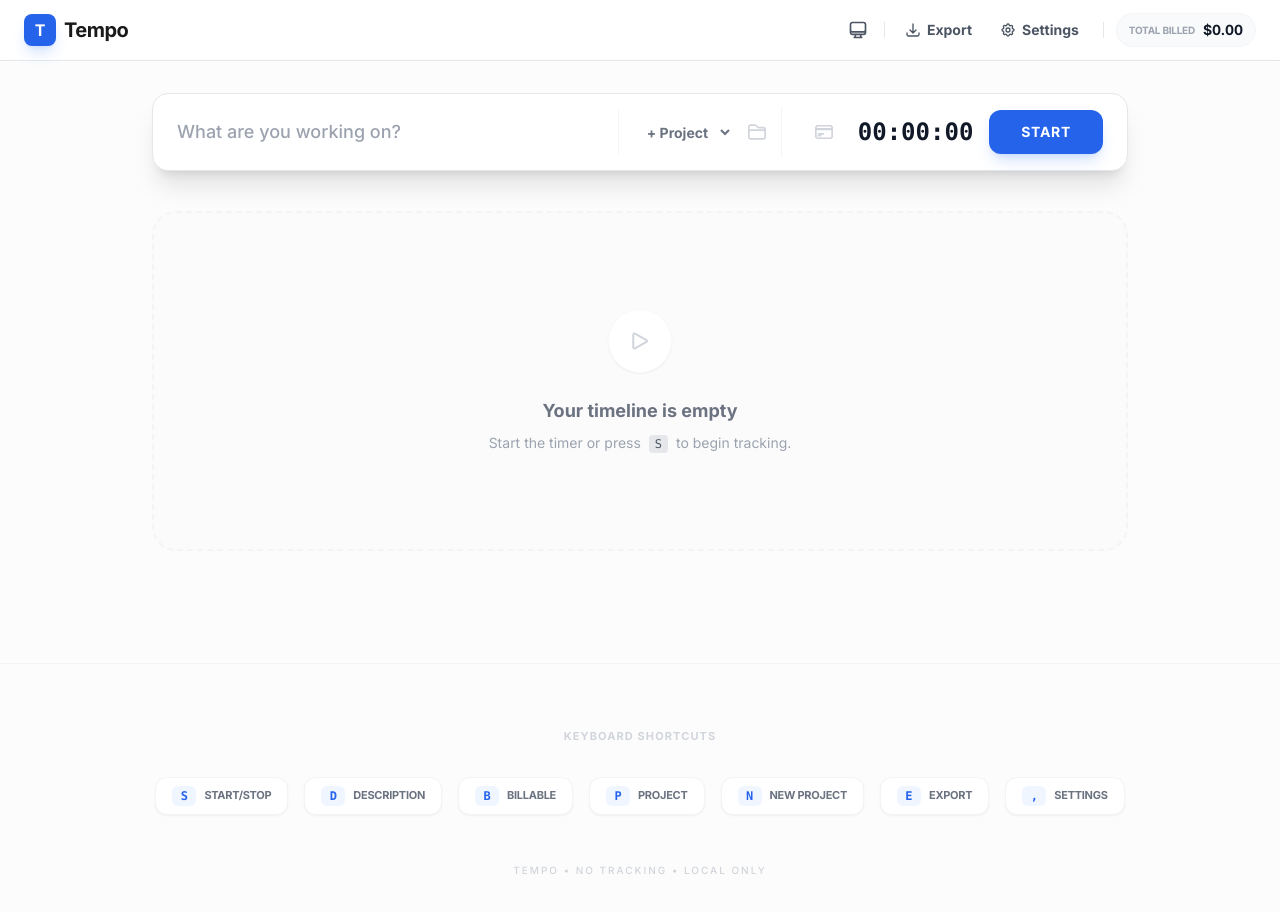
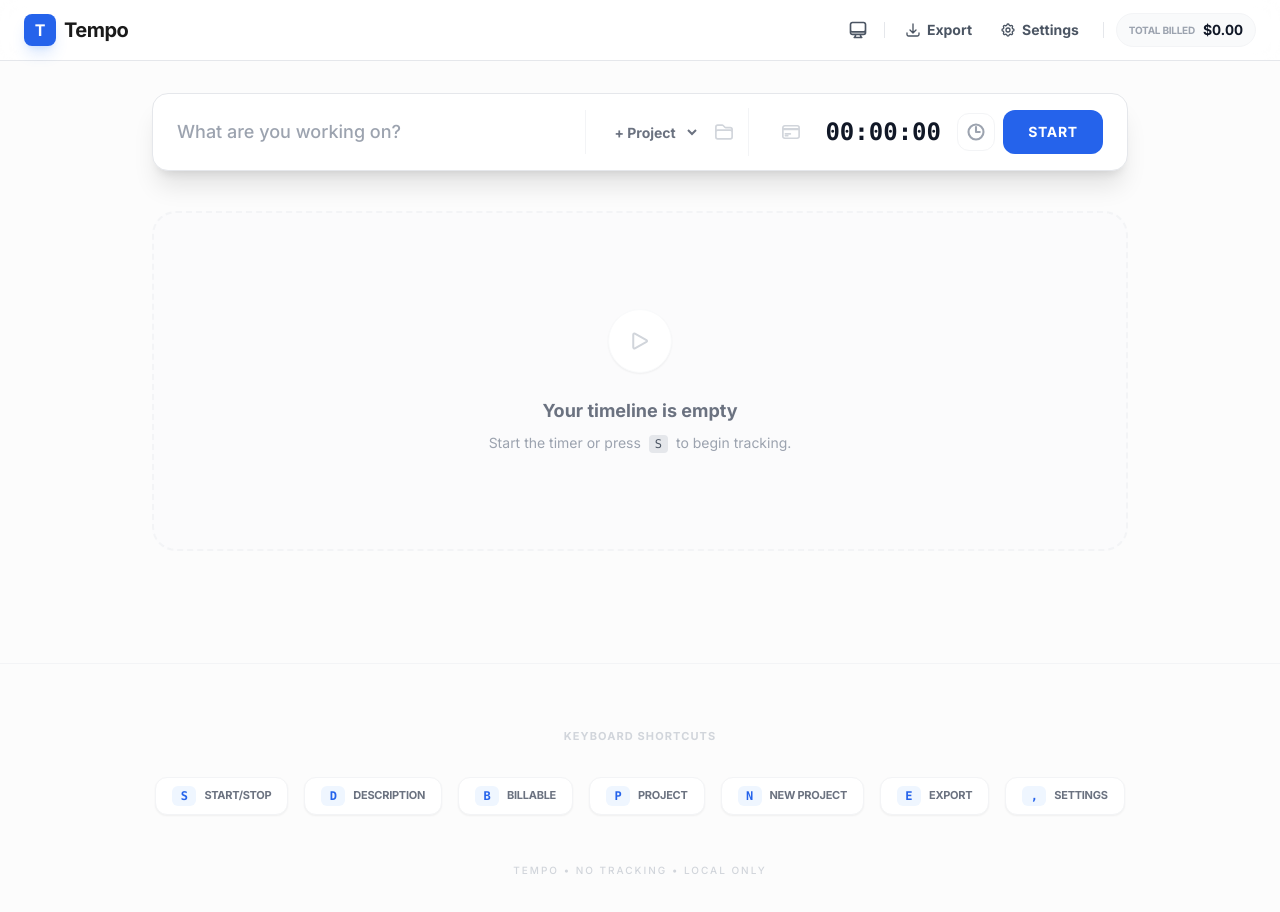
Before and after one commit to MahbodHastam/Tempo, a React (Vite) app: page / in a window 1280 px wide. Shown: the top 912 px of the page. Built offline with nearby package versions, Linux system fonts and the light colour scheme.

Commit message:
feat: Enhance tracker functionality with manual entry and conflict checking
Introduces the ability to manually add time entries and checks for overlapping entries before creation. This improves user flexibility and data integrity.

```diff
--- a/App.tsx
+++ b/App.tsx
@@ -1,3 +1,4 @@
+
 import React, { useState, useEffect, useRef } from 'react';
 import { TimeEntry, Project, AppState, ThemeMode } from './types';
 import { COLORS, Icons } from './constants';
@@ -17,7 +18,6 @@
         const parsed = JSON.parse(saved);
         if (!parsed.preferredCurrency) parsed.preferredCurrency = 'USD';
         if (!parsed.themeMode) parsed.themeMode = 'system';
-        // Handle potential migration if projects were previously defined with default data
         return parsed;
       } catch (e) {
         console.error("Failed to parse local storage", e);
@@ -51,6 +51,7 @@
   useEffect(() => {
     const root = window.document.documentElement;
     const applyTheme = (mode: ThemeMode) => {
+      // Fix: Corrected syntax error in theme logic where a closing parenthesis and bracket were incorrectly placed
       const isDark = mode === 'dark' || (mode === 'system' && window.matchMedia('(prefers-color-scheme: dark)').matches);
       if (isDark) {
         root.classList.add('dark');
@@ -78,7 +79,7 @@
       setSettingsRate(state.defaultHourlyRate.toString());
       setSettingsCurrency(state.preferredCurrency);
     }
-  }, [showSettingsModal]);
+  }, [showSettingsModal, state.defaultHourlyRate, state.preferredCurrency]);
 
   useEffect(() => {
     const handleKeyDown = (e: KeyboardEvent) => {
@@ -178,6 +179,49 @@
       entries: [completedEntry, ...prev.entries],
       activeEntry: null
     }));
+  };
+
+  const checkConflict = (startTime: number, endTime: number) => {
+    return state.entries.some(entry => {
+      const eStart = entry.startTime;
+      const eEnd = entry.endTime || Date.now();
+      return (startTime < eEnd) && (eStart < endTime);
+    });
+  };
+
+  const addManualEntry = (from: string, to: string) => {
+    const today = new Date();
+    const [fromH, fromM] = from.split(':').map(Number);
+    const [toH, toM] = to.split(':').map(Number);
+
+    const startTime = new Date(today.setHours(fromH, fromM, 0, 0)).getTime();
+    let endTime = new Date(today.setHours(toH, toM, 0, 0)).getTime();
+
+    if (endTime <= startTime) {
+      endTime += 24 * 60 * 60 * 1000;
+    }
+
+    if (checkConflict(startTime, endTime)) {
+      alert("This entry conflicts with an existing time entry.");
+      return false;
+    }
+
+    const manualEntry: TimeEntry = {
+      id: generateId(),
+      description: state.activeEntry?.description || '',
+      startTime,
+      endTime,
+      isBillable: state.activeEntry?.isBillable ?? true,
+      hourlyRate: state.defaultHourlyRate,
+      projectId: state.activeEntry?.projectId
+    };
+
+    setState(prev => ({
+      ...prev,
+      entries: [manualEntry, ...prev.entries],
+      activeEntry: null
+    }));
+    return true;
   };
 
   const continueEntry = (entry: TimeEntry) => {
@@ -310,6 +354,8 @@
           onNewProject={() => setShowProjectModal(true)}
           onStart={startTimer}
           onStop={stopTimer}
+          onAddManual={addManualEntry}
+          checkConflict={checkConflict}
           descInputRef={descInputRef}
           projectSelectRef={projectSelectRef}
         />
--- a/components/TrackerBar.tsx
+++ b/components/TrackerBar.tsx
@@ -1,4 +1,4 @@
-import React from 'react';
+import React, { useState, useMemo } from 'react';
 import { Icons } from '../constants';
 import { Tooltip } from './Tooltip';
 import { formatDuration } from '../utils';
@@ -12,6 +12,8 @@
   onNewProject: () => void;
   onStart: () => void;
   onStop: () => void;
+  onAddManual: (from: string, to: string) => boolean;
+  checkConflict: (startTime: number, endTime: number) => boolean;
   descInputRef: React.RefObject<HTMLInputElement>;
   projectSelectRef: React.RefObject<HTMLSelectElement>;
 }
@@ -24,13 +26,51 @@
   onNewProject,
   onStart,
   onStop,
+  onAddManual,
+  checkConflict,
   descInputRef,
   projectSelectRef
 }) => {
+  const [isManual, setIsManual] = useState(false);
+  const [manualFrom, setManualFrom] = useState(() => {
+    const d = new Date();
+    d.setHours(d.getHours() - 1);
+    return d.toTimeString().slice(0, 5);
+  });
+  const [manualTo, setManualTo] = useState(() => {
+    return new Date().toTimeString().slice(0, 5);
+  });
+
   const isRunning = !!activeEntry?.startTime;
 
+  const hasConflict = useMemo(() => {
+    if (!isManual) return false;
+    const today = new Date();
+    const [fromH, fromM] = manualFrom.split(':').map(Number);
+    const [toH, toM] = manualTo.split(':').map(Number);
+    const start = new Date(today.setHours(fromH, fromM, 0, 0)).getTime();
+    let end = new Date(today.setHours(toH, toM, 0, 0)).getTime();
+    if (end <= start) end += 24 * 60 * 60 * 1000;
+    return checkConflict(start, end);
+  }, [manualFrom, manualTo, isManual, checkConflict]);
+
+  const handleManualAdd = () => {
+    if (hasConflict) return;
+    onAddManual(manualFrom, manualTo);
+  };
+
+  const calculateManualDuration = () => {
+    const [fromH, fromM] = manualFrom.split(':').map(Number);
+    const [toH, toM] = manualTo.split(':').map(Number);
+    let diff = (toH * 60 + toM) - (fromH * 60 + fromM);
+    if (diff < 0) diff += 24 * 60; // Next day
+    return formatDuration(diff * 60 * 1000);
+  };
+
   return (
-    <div className={`rounded-2xl shadow-xl border transition-all duration-300 ${isRunning ? 'ring-2 ring-blue-500/20' : ''} bg-white dark:bg-dark-surface border-gray-200 dark:border-dark-border p-2 mb-10 flex flex-col md:flex-row items-stretch md:items-center gap-2`}>
+    <div className={`rounded-2xl shadow-xl border transition-all duration-300 ${isRunning ? 'ring-4 ring-blue-500/10' : ''} bg-white dark:bg-dark-surface border-gray-200 dark:border-dark-border mb-10`}>
+      {/* Main Bar */}
+      <div className="flex flex-col md:flex-row items-stretch md:items-center p-2 gap-2">
         <div className="flex-1 flex items-center px-4 gap-3 border-b md:border-b-0 md:border-r border-gray-100 dark:border-dark-border py-2">
           <input
             ref={descInputRef}
@@ -41,7 +81,11 @@
             onKeyDown={(e) => {
               if (e.key === 'Enter') {
                 e.preventDefault();
+                if (isManual) {
+                  handleManualAdd();
+                } else {
                   activeEntry?.startTime ? onStop() : onStart();
+                }
               }
             }}
             onChange={(e) => onUpdateActive({ description: e.target.value })}
@@ -83,29 +127,81 @@
           </Tooltip>
 
           <div className="text-2xl font-mono tabular-nums text-gray-900 dark:text-[#fdfaf7] font-bold min-w-[110px] text-center">
-          {formatDuration(elapsed)}
+            {isManual ? calculateManualDuration() : formatDuration(elapsed)}
           </div>
 
-        {activeEntry?.startTime ? (
-          <Tooltip content="Stop Timer" shortcut="S">
+          <div className="flex items-center gap-2">
+            {!isRunning && (
+               <Tooltip content={isManual ? "Switch to Timer" : "Switch to Manual"}>
+                 <button
+                  onClick={() => setIsManual(!isManual)}
+                  className={`p-2 rounded-xl transition-all border border-gray-100 dark:border-dark-border ${isManual ? 'bg-blue-50 text-blue-600 dark:bg-blue-500/10 dark:text-blue-400' : 'text-gray-400 dark:text-gray-500 hover:bg-gray-50 dark:hover:bg-white/5'}`}
+                 >
+                   <svg xmlns="http://www.w3.org/2000/svg" fill="none" viewBox="0 0 24 24" strokeWidth={2.5} stroke="currentColor" className="w-5 h-5">
+                      <path strokeLinecap="round" strokeLinejoin="round" d="M12 6v6h4.5m4.5 0a9 9 0 11-18 0 9 9 0 0118 0z" />
+                   </svg>
+                 </button>
+               </Tooltip>
+            )}
+
+            <div className="relative overflow-hidden rounded-xl min-w-[100px] h-[44px]">
+              {isManual ? (
+                <button
+                  onClick={handleManualAdd}
+                  disabled={hasConflict}
+                  className={`absolute inset-0 bg-blue-600 hover:bg-blue-700 text-white font-black transition-all duration-300 shadow-lg shadow-blue-500/20 active:scale-95 text-sm uppercase tracking-wider flex items-center justify-center ${hasConflict ? 'opacity-50 cursor-not-allowed grayscale' : 'opacity-100'}`}
+                >
+                  ADD
+                </button>
+              ) : isRunning ? (
                 <button
                   onClick={onStop}
-              className="bg-red-500 hover:bg-red-600 text-white px-8 py-3 rounded-xl font-black transition-all shadow-lg shadow-red-500/20 active:scale-95 text-sm uppercase tracking-wider"
+                  className="absolute inset-0 bg-red-500 hover:bg-red-600 text-white font-black transition-all duration-300 shadow-lg shadow-red-500/20 active:scale-95 text-sm uppercase tracking-wider flex items-center justify-center"
                 >
                   STOP
                 </button>
-          </Tooltip>
               ) : (
-          <Tooltip content="Start Timer" shortcut="S">
                 <button
                   onClick={onStart}
-              className="bg-blue-600 hover:bg-blue-700 text-white px-8 py-3 rounded-xl font-black transition-all shadow-lg shadow-blue-500/20 active:scale-95 text-sm uppercase tracking-wider"
+                  className="absolute inset-0 bg-blue-600 hover:bg-blue-700 text-white font-black transition-all duration-300 shadow-lg shadow-blue-500/20 active:scale-95 text-sm uppercase tracking-wider flex items-center justify-center"
                 >
                   START
                 </button>
-          </Tooltip>
               )}
             </div>
           </div>
+        </div>
+      </div>
+
+      {/* Manual Entry Row */}
+      {isManual && !isRunning && (
+        <div className="bg-gray-50 dark:bg-black/20 border-t border-gray-100 dark:border-dark-border px-6 py-4 flex flex-col items-center justify-center gap-3 animate-modal rounded-b-2xl">
+          <div className="flex items-center gap-8">
+            <div className="flex flex-col gap-1">
+              <label className="text-[10px] font-black text-gray-400 dark:text-gray-600 uppercase tracking-widest text-center">From</label>
+              <input
+                type="time"
+                value={manualFrom}
+                onChange={(e) => setManualFrom(e.target.value)}
+                className={`bg-white dark:bg-dark-surface border rounded-lg px-3 py-2 text-sm font-bold dark:text-white focus:outline-none focus:ring-4 transition-all cursor-pointer ${hasConflict ? 'border-red-400 focus:ring-red-500/10' : 'border-gray-200 dark:border-dark-border focus:ring-blue-500/10'}`}
+              />
+            </div>
+            <div className="w-4 h-px bg-gray-300 dark:bg-dark-border self-end mb-5"></div>
+            <div className="flex flex-col gap-1">
+              <label className="text-[10px] font-black text-gray-400 dark:text-gray-600 uppercase tracking-widest text-center">To</label>
+              <input
+                type="time"
+                value={manualTo}
+                onChange={(e) => setManualTo(e.target.value)}
+                className={`bg-white dark:bg-dark-surface border rounded-lg px-3 py-2 text-sm font-bold dark:text-white focus:outline-none focus:ring-4 transition-all cursor-pointer ${hasConflict ? 'border-red-400 focus:ring-red-500/10' : 'border-gray-200 dark:border-dark-border focus:ring-blue-500/10'}`}
+              />
+            </div>
+          </div>
+          {hasConflict && (
+            <p className="text-[10px] font-bold text-red-500 uppercase tracking-tight">Time range conflicts with an existing entry</p>
+          )}
+        </div>
+      )}
+    </div>
   );
 };
```
Also changed, not shown: 1 other file (tests, documents, lock files or other folders). Lines whose indentation alone changed are shown as unchanged.
